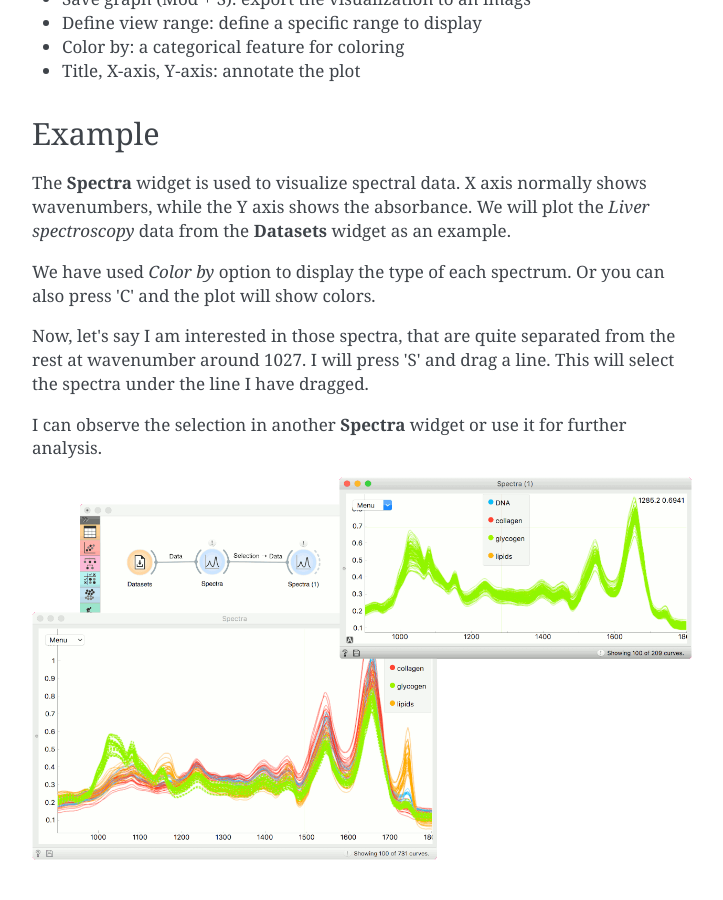
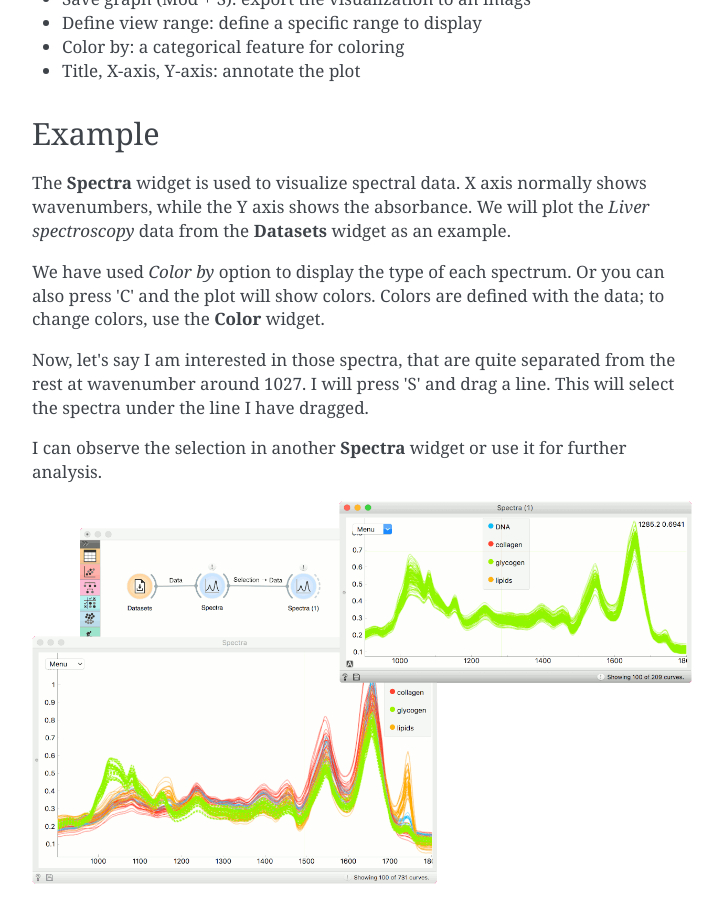
Before and after one commit to znarthur/orange-spectroscopy, a Sphinx documentation site: the page built from doc/widgets/spectra.md, in a window 1280 px wide and 900 px high, scrolled down 1435 px. Shown: the whole window, without its empty margins (388-1111 px from the left). Built offline with Sphinx 7.4.7, drawn with Linux system fonts in a browser that asks for light colours.

Commit message:
Spectra doc: on changing colors

```diff
--- a/doc/widgets/spectra.md
+++ b/doc/widgets/spectra.md
@@ -58,7 +58,7 @@ Example
 
 The **Spectra** widget is used to visualize spectral data. X axis normally shows wavenumbers, while the Y axis shows the absorbance. We will plot the *Liver spectroscopy* data from the **Datasets** widget as an example.
 
-We have used *Color by* option to display the type of each spectrum. Or you can also press 'C' and the plot will show colors.
+We have used *Color by* option to display the type of each spectrum. Or you can also press 'C' and the plot will show colors. Colors are defined with the data; to change colors, use the **Color** widget.
 
 Now, let's say I am interested in those spectra, that are quite separated from the rest at wavenumber around 1027. I will press 'S' and drag a line. This will select the spectra under the line I have dragged.
 
```
